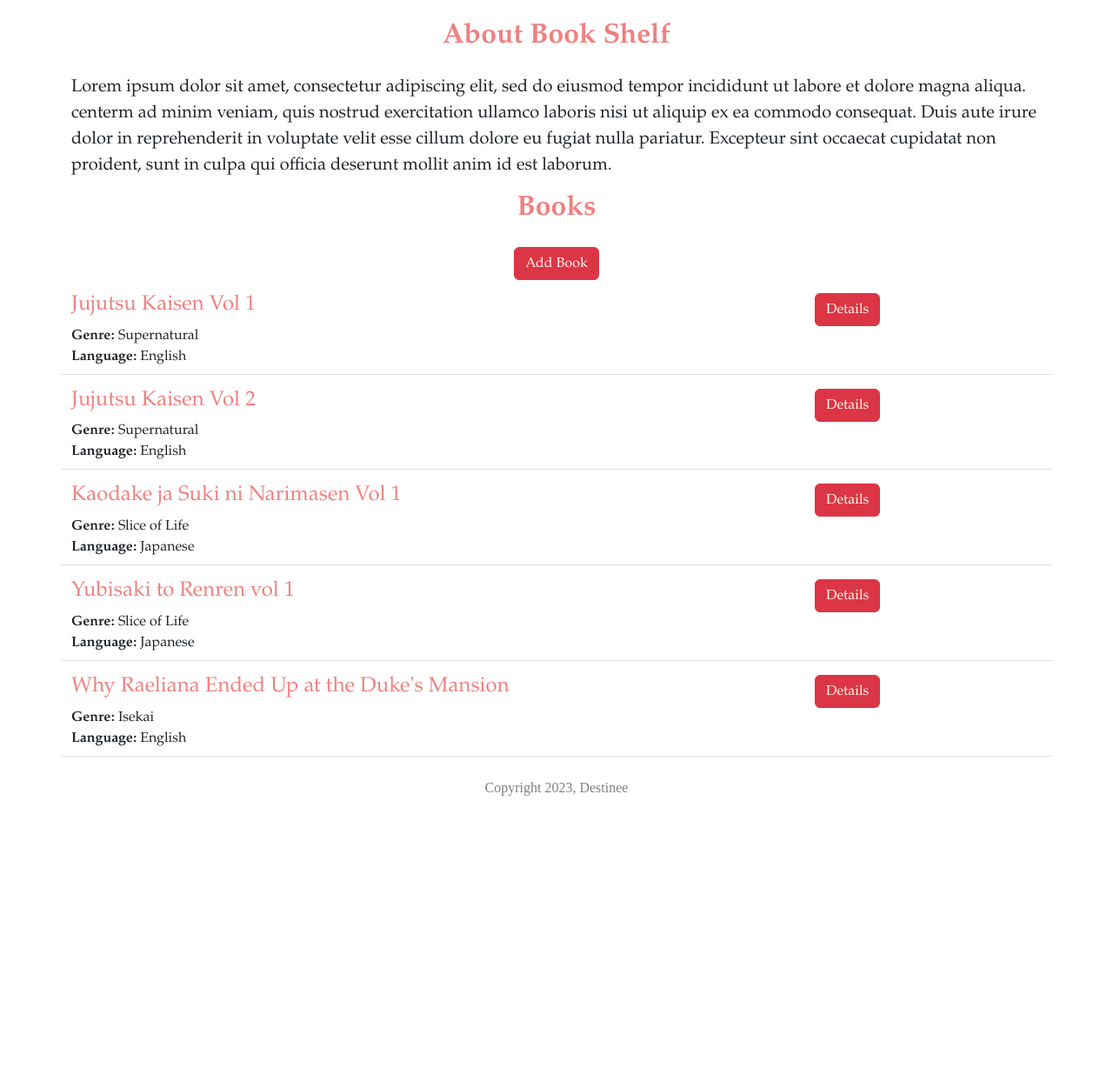
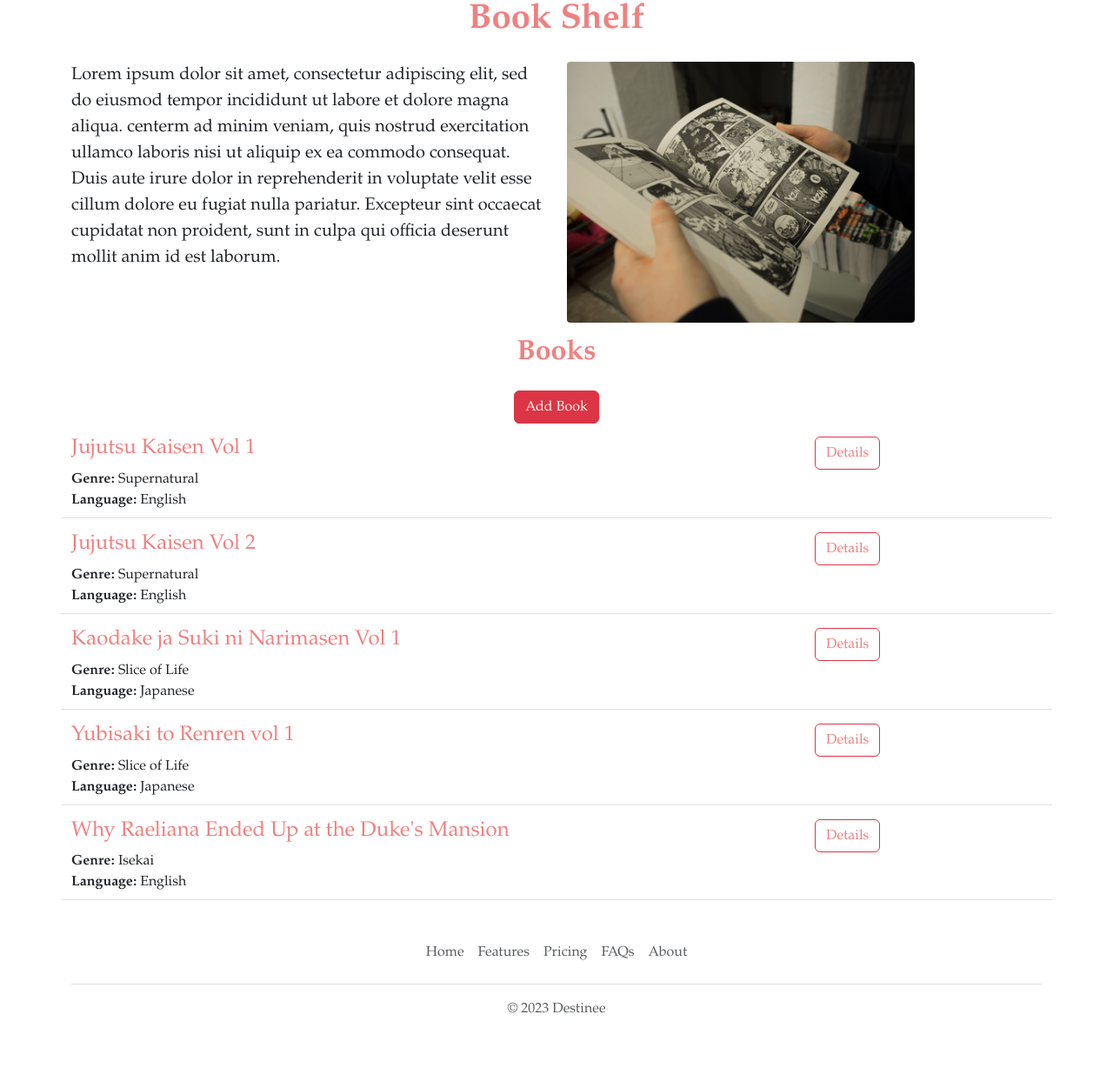
Before and after one commit to lokyen/book-shelf, a Flask app: page / in a window 1280 px wide. Shown: the part 397-1625 px from the top of the page at 87% size. Before the commit the page ends 1312 px from the top, so only its background shows below. Run offline with Flask 3, Linux system fonts and the light colour scheme.

Commit message:
Nav bar and footer

```diff
--- a/templates/bookitem.html
+++ b/templates/bookitem.html
@@ -11,6 +11,6 @@
         </div>
   </div>
   <div class="col-3">
-    <button type="button" class="btn btn-danger" style="color:rgb(255,250,240); font-family: Garamond, serif;">Details</button>
+    <button type="button" class="btn btn-outline-danger" style="color:rgb(240,128,128); font-family: Garamond, serif;">Details</button>
   </div>
 </div>
--- /dev/null
+++ b/templates/footer.html
@@ -0,0 +1,13 @@
+<div class="container">
+  <footer class="py-3 my-4" style="font-family: Garamond, serif;
+        color: rgb(128, 128, 128);">
+    <ul class="nav justify-content-center border-bottom pb-3 mb-3">
+      <li class="nav-item"><a href="#" class="nav-link px-2 text-body-secondary">Home</a></li>
+      <li class="nav-item"><a href="#" class="nav-link px-2 text-body-secondary">Features</a></li>
+      <li class="nav-item"><a href="#" class="nav-link px-2 text-body-secondary">Pricing</a></li>
+      <li class="nav-item"><a href="#" class="nav-link px-2 text-body-secondary">FAQs</a></li>
+      <li class="nav-item"><a href="#" class="nav-link px-2 text-body-secondary">About</a></li>
+    </ul>
+    <p class="text-center text-body-secondary">&copy; 2023 Destinee</p>
+  </footer>
+</div>
--- a/templates/home.html
+++ b/templates/home.html
@@ -10,6 +10,7 @@
         height: 300px;
         width: 100%;
         object-fit: cover;
+        margin-bottom: 16px;
       }
 
       #title, #about, #sectiontitle {
@@ -18,10 +19,6 @@
         color: rgb(240,128,128);
       }
 
-      #copyright {
-        font-family: Garamondserif;
-        color: rgb(128, 128, 128);
-      }
       .lead {
         font-family: Garamond, serif;
       }
@@ -29,13 +26,20 @@
     </style>
   </head>
   <body>
+      {% include 'nav.html' %}
+       <img class="img-fluid" id="banner" src="https://book-shelf--lokyen.repl.co/static/banner.jpeg" >
       <div class="container">
         <h1 class="text-center mt-4 mb-4" id="title">Book Shelf</h1>
-        <img class="img-fluid" id="banner" src="https://book-shelf--lokyen.repl.co/static/banner.jpeg" >
-        <h2 class="text-center mt-4 mb-4" id="about">About {{ app_name}}</h2>
+        <div class="row" style="margin-bottom:16px">
+          <div class="col-md-6">
         <p class="lead">
           Lorem ipsum dolor sit amet, consectetur adipiscing elit, sed do eiusmod tempor incididunt ut labore et dolore magna aliqua. centerm ad minim veniam, quis nostrud exercitation ullamco laboris nisi ut aliquip ex ea commodo consequat. Duis aute irure dolor in reprehenderit in voluptate velit esse cillum dolore eu fugiat nulla pariatur. Excepteur sint occaecat cupidatat non proident, sunt in culpa qui officia deserunt mollit anim id est laborum.
         </p>
+          </div>
+          <div class="d-none d-md-block col-md-6">
+            <img src="/static/reading.jpg" style="height:300px; border-radius:4px";>
+          </div>
+        </div>
         <h2 class="text-center mt-2 mb-4" id="sectiontitle">Books</h2>
         <div class="text-center">
           <button type="button" class="btn btn-danger" style="color:rgb(255,250,240); font-family: Garamond, serif; margin-bottom:15px;">Add Book</button>
@@ -46,7 +50,7 @@
             {% include 'bookitem.html' %}
           {% endfor %}
         </div>
-        <p class="text-center mt-4" id="copyright">Copyright 2023, Destinee</p>
       </div>
+    {% include 'footer.html' %}
   </body>
 </html>
--- /dev/null
+++ b/templates/nav.html
@@ -0,0 +1,9 @@
+<nav class="navbar bg-body-tertiary shadow-sm fixed-top bg-white">
+  <div class="container-fluid">
+    <a class="navbar-brand" href="#" style="font-family: Garamond, serif; font-weight: bold; color: rgb(240,128,128);">
+      <img src="/static/logo.svg" alt="Logo" width="30" height="24" class="d-inline-block align-text-top">
+      Book Shelf
+    </a>
+  </div>
+</nav>
+<div style="height:56px"></div>
```
Also changed, not shown: static/logo.svg (added), static/reading.jpg (added).
